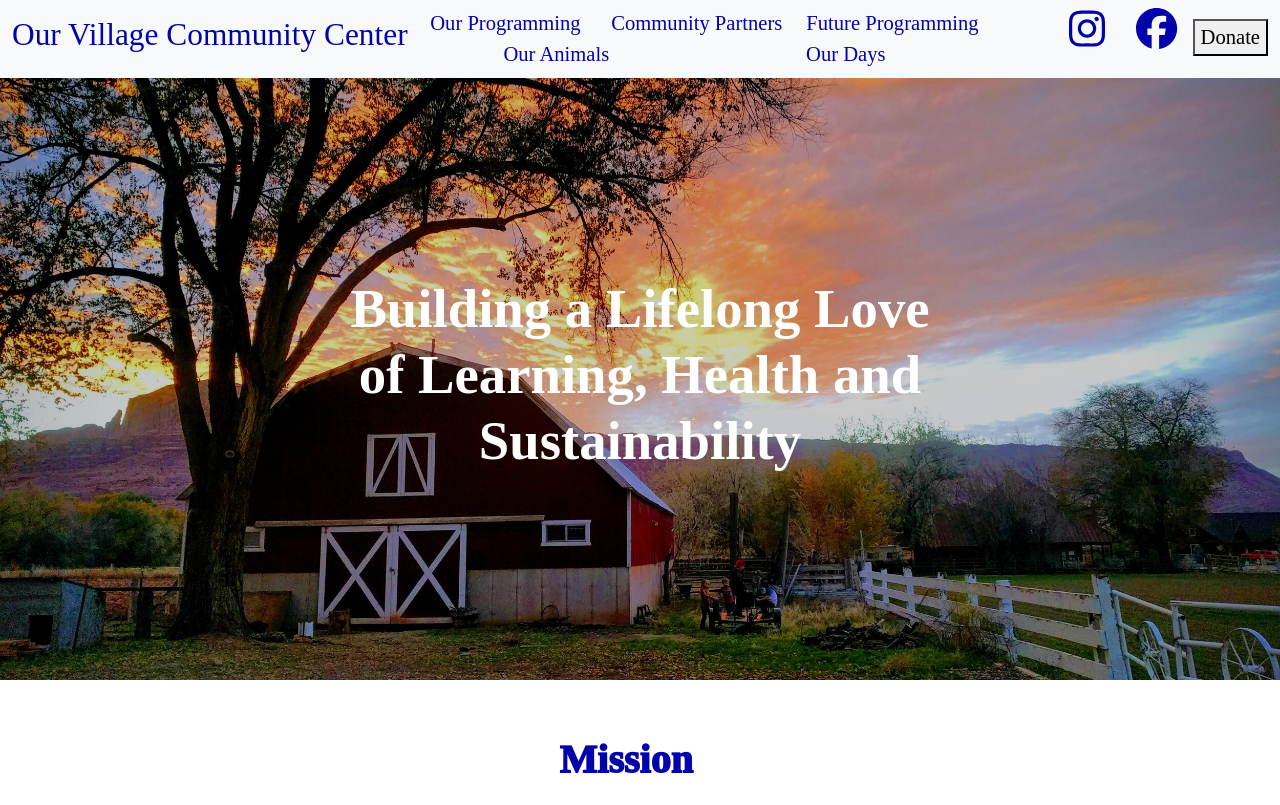
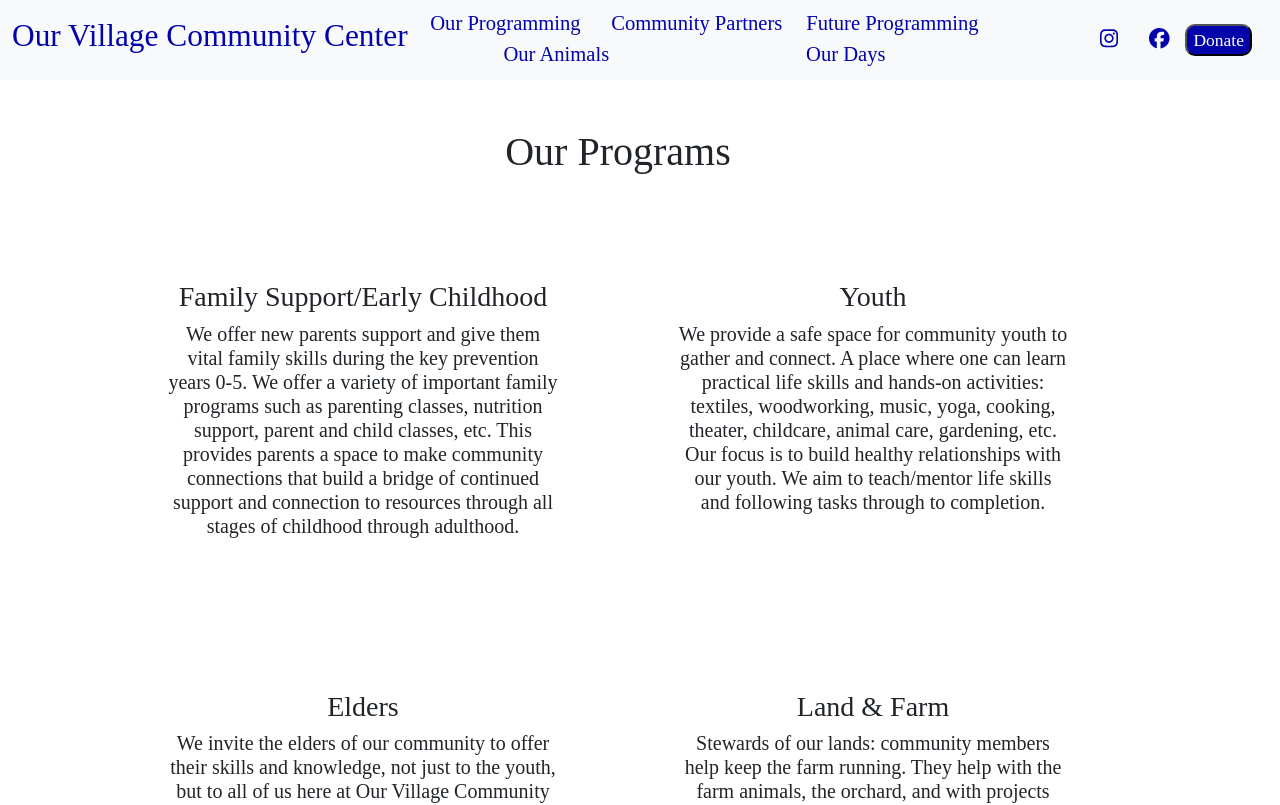
Before and after one commit to Sheilabob/OurVillageCopy, a React (Create React App) app: page /ourProgramming in a window 1280 px wide. Shown: the top 805 px of the page. Built offline with nearby package versions, Linux system fonts and the light colour scheme.

Commit message:
router set up

```diff
--- a/package.json
+++ b/package.json
@@ -16,6 +16,7 @@
     "react": "^17.0.2",
     "react-bootstrap": "^2.2.1",
     "react-dom": "^17.0.2",
+    "react-router-dom": "^6.2.2",
     "react-scripts": "5.0.0",
     "web-vitals": "^2.1.4"
   },
--- a/src/App.css
+++ b/src/App.css
@@ -56,6 +56,16 @@ h4 {
   color: #0303ab;
   font-size: calc((1.3 - 1) * 1.2vw + 1rem);
   white-space: pre;
+  text-decoration: none;
+}
+
+.head-link {
+  text-decoration: none;
+  color: #0303ab;
+}
+
+.head-link:hover {
+  color: blue;
 }
 
 .head-far-right {
@@ -70,6 +80,14 @@ h4 {
 
 .head-social-btn:hover {
   color: blue;
+}
+
+.donate-button {
+  background-color: #0303ab;
+  color: white;
+  font-family: kepler-std;
+  font-size: calc((1.1 - 1) * 1.2vw + 1rem);
+  border-radius: 10px;
 }
 
 /* Home Hero Section */
@@ -190,8 +208,15 @@ h4 {
 }
 
 .ov-buttons {
+  padding: 1.1em 1.837em;
+  font-family: kepler-std;
   font-size: calc((1.1 - 1) * 1.2vw + 1rem);
-  padding: 1.1em 1.837em;
+  border-radius: 10px;
+}
+
+.ov-buttons:hover {
+  background-color: blue;
+  color: white;
 }
 
 /* Footer CSS */
@@ -209,7 +234,7 @@ h4 {
 }
 
 .social-btn:hover {
-  color: #0303ab;
+  color: blue;
 }
 
 .email-text {
--- a/src/App.js
+++ b/src/App.js
@@ -1,29 +1,31 @@
-import logo from './logo.svg';
+import {
+  BrowserRouter as Router,
+  Routes,
+  Route
+} from "react-router-dom";
 import './App.css';
 import 'bootstrap/dist/css/bootstrap.min.css';
-import HomeHero from './Components/HomeHero';
-import Header from './Components/Header';
-import MissionVisionGoals from './Components/MissionVisionGoals';
-import HomeLowerHero from './Components/HomeLowerHero';
-import HomeOurPrograms from './Components/HomeOurPrograms';
-import HomeHistory from './Components/HomeHistory';
-import HomeVolunteerHero from './Components/HomeVolunteerHero';
+import Header from "./Components/Header";
 import Footer from './Components/Footer';
+import HomePage from "./Pages/HomePage";
+import ProgrammingPage from "./Pages/ProgrammingPage";
 
 
-function App(props) {
-  console.log(props)
+function App() {
+
   return (
     <div className="App">
-      <Header />
-      <HomeHero />
-      <MissionVisionGoals />
-      <HomeLowerHero />
-      <HomeOurPrograms />
-      <HomeHistory />
-      <HomeVolunteerHero />
-      <Footer />
-      {props.msg}
+      <Router>
+        <Header />
+          <Routes>
+            <Route>
+              <Route path="/" element={<HomePage />} />
+              <Route path="/ourProgramming" element={<ProgrammingPage />} />
+            </Route>
+          </Routes>
+
+        <Footer />
+      </Router>
     </div>
   );
 }
--- a/src/Components/Header.js
+++ b/src/Components/Header.js
@@ -9,7 +9,7 @@ import {
 } from "react-bootstrap";
 import { FontAwesomeIcon } from '@fortawesome/react-fontawesome';
 import { faFacebook, faTwitter, faInstagram, faLinkedin } from '@fortawesome/free-brands-svg-icons';
-// import {NavLink, Link} from "react-router-dom"
+import {NavLink, Link} from "react-router-dom"
 
 const Header = () => {
   return (
@@ -24,9 +24,9 @@ const Header = () => {
                 <Row><Col sm={8}>
                   <Row>
                     <Col>
-                {/* <NavLink to="/aboutPage" className="items-navigation"> */}
+                <NavLink to="/ourProgramming" className="head-link">
                     Our Programming
-                    {/* </NavLink> */}
+                    </NavLink>
                     </Col><Col>
                 {/* <NavLink to="workWithUsPage" className="items-navigation"> */}
                     Community Partners
@@ -46,15 +46,15 @@ const Header = () => {
                     </Col>
                     </Row>
                     </Col>
-                    <Col className="head-far-right">
+                    <Col className="head-far-right m-3">
                     <a className="head-social-btn" href="https://www.instagram.com/ourvillagemoab/" target="https://www.instagram.com/ourvillagemoab/">
-                            <FontAwesomeIcon icon={faInstagram} size="2x"/>
+                            <FontAwesomeIcon icon={faInstagram} />
                         </a>
                         <a className="head-social-btn" href="https://www.facebook.com/OurVillageMoab" target="https://www.facebook.com/OurVillageMoab">
-                            <FontAwesomeIcon icon={faFacebook} size="2x"/>
+                            <FontAwesomeIcon icon={faFacebook} />
                         </a>
                         {/* <Link to="/donatePage"> */}
-                    <button>Donate</button>
+                    <button className="donate-button">Donate</button>
                 {/* </Link> */}
                     </Col>
                     </Row>
--- /dev/null
+++ b/src/Pages/HomePage.js
@@ -0,0 +1,24 @@
+import React from 'react';
+import HomeHero from '../Components/HomeHero';
+import MissionVisionGoals from '../Components/MissionVisionGoals';
+import HomeLowerHero from '../Components/HomeLowerHero';
+import HomeOurPrograms from '../Components/HomeOurPrograms';
+import HomeHistory from '../Components/HomeHistory';
+import HomeVolunteerHero from '../Components/HomeVolunteerHero';
+
+
+export default function HomePage() {
+    return (
+        <>
+            <HomeHero />
+            <MissionVisionGoals />
+            <HomeLowerHero />
+            <HomeOurPrograms />
+            <HomeHistory />
+            <HomeVolunteerHero />
+
+
+
+        </>
+    );
+}
--- /dev/null
+++ b/src/Pages/ProgrammingPage.js
@@ -0,0 +1,18 @@
+import React from 'react';
+
+import HomeOurPrograms from '../Components/HomeOurPrograms';
+
+
+
+export default function ProgrammingPage() {
+    return (
+        <>
+
+            <HomeOurPrograms />
+
+
+
+
+        </>
+    );
+}
```
Also changed, not shown: 1 other file (tests, documents, lock files or other folders).
